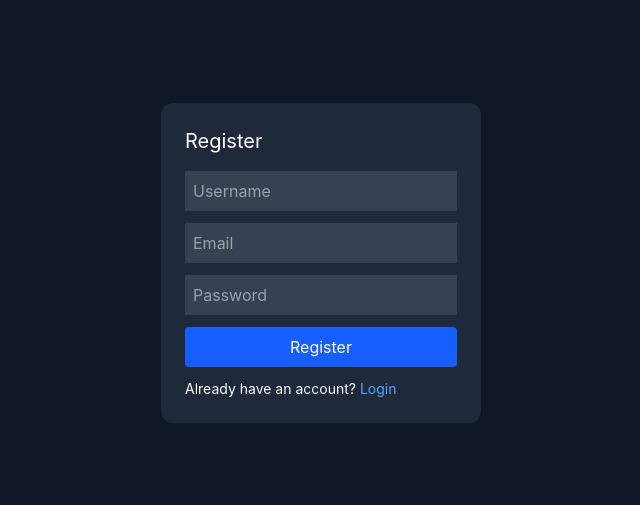
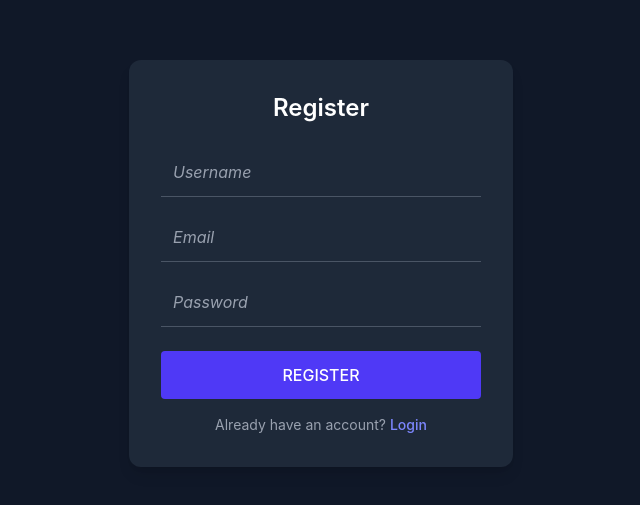
Before and after one commit to ahatwar822/CodePilot, a React (Vite) app in the folder client/: page /register in a window 1280 px wide. Shown: the part 137-642 px from the top of the page, without its empty margins (319-959 px from the left). Built offline with nearby package versions, Linux system fonts and the light colour scheme; no server answers.

Commit message:
fix(client):update ui in login and register page

```diff
--- a/client/src/pages/Login.jsx
+++ b/client/src/pages/Login.jsx
@@ -20,31 +20,36 @@ const Login = () => {
 
   return (
     <div className="h-screen flex items-center justify-center bg-gray-900 text-white">
-      <div className="bg-gray-800 p-6 rounded-xl w-80">
-        <h2 className="text-xl mb-4">Login</h2>
+      <div className="bg-gray-800 p-8 rounded-xl w-96 shadow-lg hover:border-blue-900 hover:border-s">
+        <h2 className="text-2xl font-semibold mb-6 text-center">Log In</h2>
 
         <input
-          className="w-full p-2 mb-3 bg-gray-700"
+          type="email"
           placeholder="Email"
+          className="w-full p-3 mb-4 bg-gray-800 border-b border-gray-600 focus:outline-none focus:border-blue-500 placeholder-gray-400 placeholder:italic"
           onChange={(e) => setForm({ ...form, email: e.target.value })}
         />
 
         <input
-          className="w-full p-2 mb-3 bg-gray-700"
           type="password"
           placeholder="Password"
+          className="w-full p-3 mb-6 bg-gray-800 border-b border-gray-600 focus:outline-none focus:border-blue-500 placeholder-gray-400 placeholder:italic"
           onChange={(e) => setForm({ ...form, password: e.target.value })}
         />
 
         <button
           onClick={handleLogin}
-          className="w-full bg-blue-600 p-2 rounded"
+          className="w-full bg-indigo-600 hover:bg-indigo-700 transition-colors p-3 rounded text-white font-medium cursor-pointer"
         >
-          Login
+          LOG IN
         </button>
 
-        <p className="mt-3 text-sm">
-          No account? <Link to="/register" className="text-blue-400">Register</Link>
+        <p className="mt-4 text-center text-gray-400 text-sm">
+          Forgot Password? <Link to="/forgot-password" className="text-indigo-400">Click Here</Link>
+        </p>
+
+        <p className="mt-2 text-center text-gray-400 text-sm">
+          No account? <Link to="/register" className="text-indigo-400 font-medium">Create One</Link>
         </p>
       </div>
     </div>
--- a/client/src/pages/Register.jsx
+++ b/client/src/pages/Register.jsx
@@ -20,37 +20,39 @@ const Register = () => {
 
   return (
     <div className="h-screen flex items-center justify-center bg-gray-900 text-white">
-      <div className="bg-gray-800 p-6 rounded-xl w-80">
-        <h2 className="text-xl mb-4">Register</h2>
+      <div className="bg-gray-800 p-8 rounded-xl w-96 shadow-lg hover:border-blue-900 hover:border-s">
+        <h2 className="text-2xl font-semibold mb-6 text-center">Register</h2>
 
         <input
-          className="w-full p-2 mb-3 bg-gray-700"
+          type="text"
           placeholder="Username"
+          className="w-full p-3 mb-4 bg-gray-800 border-b border-gray-600 focus:outline-none focus:border-blue-500 placeholder-gray-400 placeholder:italic"
           onChange={(e) => setForm({ ...form, username: e.target.value })}
         />
 
         <input
-          className="w-full p-2 mb-3 bg-gray-700"
+          type="email"
           placeholder="Email"
+          className="w-full p-3 mb-4 bg-gray-800 border-b border-gray-600 focus:outline-none focus:border-blue-500 placeholder-gray-400 placeholder:italic"
           onChange={(e) => setForm({ ...form, email: e.target.value })}
         />
 
         <input
-          className="w-full p-2 mb-3 bg-gray-700"
           type="password"
           placeholder="Password"
+          className="w-full p-3 mb-6 bg-gray-800 border-b border-gray-600 focus:outline-none focus:border-blue-500 placeholder-gray-400 placeholder:italic"
           onChange={(e) => setForm({ ...form, password: e.target.value })}
         />
 
         <button
           onClick={handleRegister}
-          className="w-full bg-blue-600 p-2 rounded"
+          className="w-full bg-indigo-600 hover:bg-indigo-700 transition-colors p-3 rounded text-white font-medium cursor-pointer"
         >
-          Register
+          REGISTER
         </button>
 
-        <p className="mt-3 text-sm">
-          Already have an account? <Link to="/login" className="text-blue-400">Login</Link>
+        <p className="mt-4 text-center text-gray-400 text-sm">
+          Already have an account? <Link to="/login" className="text-indigo-400 font-medium">Login</Link>
         </p>
       </div>
     </div>
```
